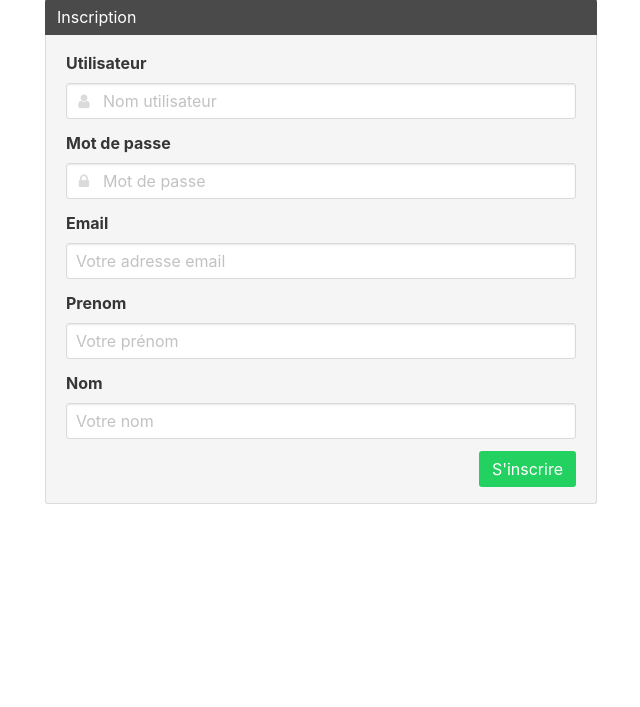
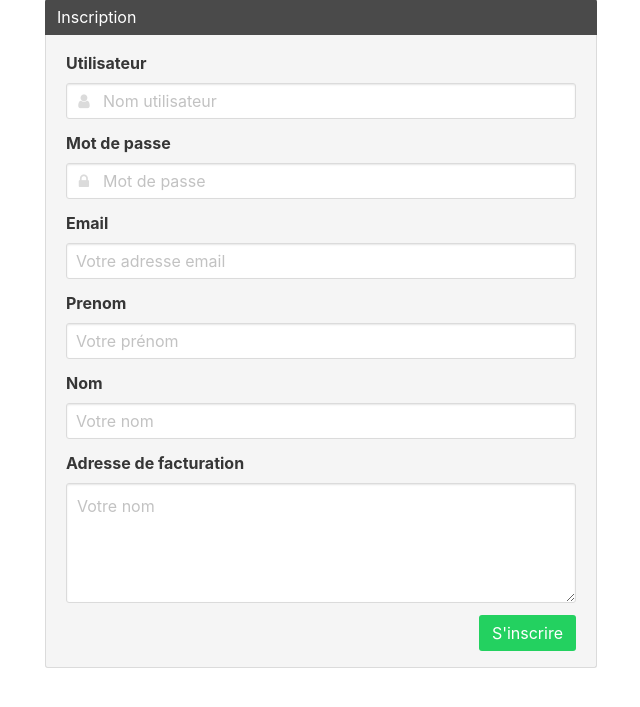
Before and after one commit to ioO/django-billjobs, a Django app: page /billjobs/signup/ in a window 1280 px wide. Shown: the part 61-768 px from the top of the page, without its empty margins (319-959 px from the left). Run offline with Django 3.2, Linux system fonts and the light colour scheme; parts of the project's set-up code (start-up, migrations or seed data) failed here and were passed over.

Commit message:
feat(signup): display user profile billing_address field in signup form

```diff
--- a/billjobs/templates/billjobs/signup.html
+++ b/billjobs/templates/billjobs/signup.html
@@ -71,6 +71,23 @@
                 {% endif %}
               </div>
             </div>
+            {{ formset.management_form }}
+            {% for profile_form in formset %}
+              {{ profile_form.id }}
+              <div class="field">
+                <label class="label">Adresse de facturation</label>
+                <div class="control">
+                  {% if profile_form.billing_address.errors %}
+                    <textarea class="textarea is-danger" placeholder="Votre nom" name={{ profile_form.billing_address.name }}>
+                      {{ profile_form.billing_address.value }}
+                    </textarea>
+                    <div class="help is-danger">{{ profile_form.billing_address.errors }}</div>
+                  {% else %}
+                  <textarea class="textarea" placeholder="Votre nom" name={{ profile_form.prefix }}-{{ profile_form.billing_address.name }}>{{ profile_form.billing_address.value|default_if_none:"" }}</textarea>
+                  {% endif %}
+                </div>
+              </div>
+            {% endfor %}
             <div class="field is-clearfix">
               <p class="control">
               <button class="button is-success is-pulled-right">
```
